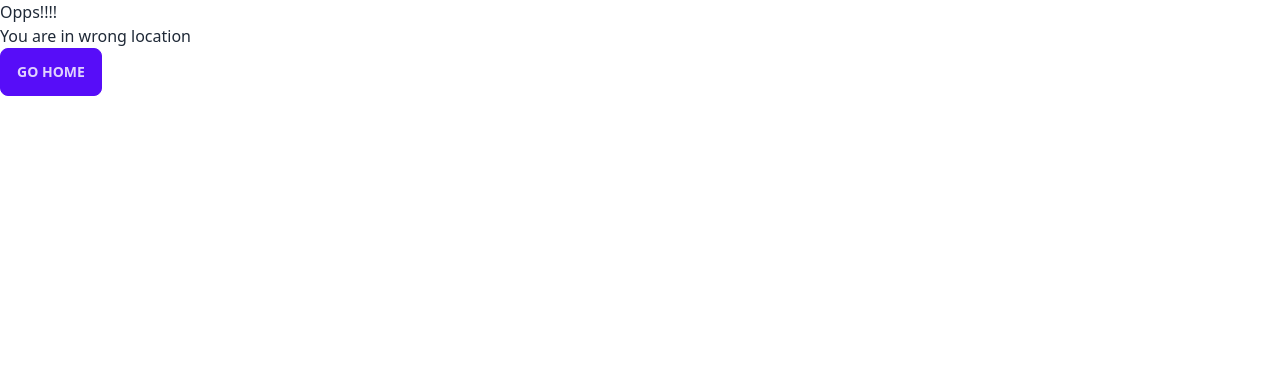
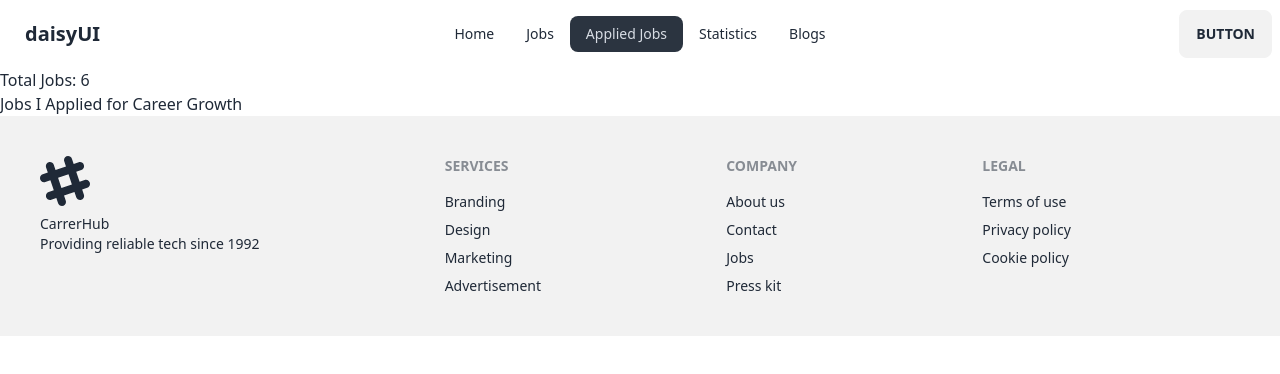
Before and after one commit to mamun-prodhan/react-career-hub, a React (Vite) app: page /applied in a window 1280 px wide. Shown: the top 374 px of the page. Built offline with nearby package versions, Linux system fonts and the light colour scheme.

Commit message:
applied jobs filtered

```diff
--- a/src/components/AppliedJobs/AppliedJobs.jsx
+++ b/src/components/AppliedJobs/AppliedJobs.jsx
@@ -6,13 +6,16 @@ const AppliedJobs = () => {
   const jobs = useLoaderData();
   useEffect(() => {
     const storedJobIds = getStoredJobApplication();
+    console.log(storedJobIds);
     if (jobs.length > 0) {
       const jobsApplied = jobs.filter((job) => storedJobIds.includes(job.id));
-      console.log(jobs, jobsApplied);
+      console.log(jobs, storedJobIds, jobsApplied);
     }
   }, []);
+
   return (
     <div>
+      <h1>Total Jobs: {jobs.length}</h1>
       <h2>Jobs I Applied for Career Growth</h2>
     </div>
   );
--- a/src/main.jsx
+++ b/src/main.jsx
@@ -20,8 +20,8 @@ const router = createBrowserRouter([
       },
       {
         path: "/applied",
+        loader: () => fetch("jobs.json"),
         element: <AppliedJobs></AppliedJobs>,
-        loader: fetch("jobs.json"),
       },
       {
         path: "/job/:id",
```
